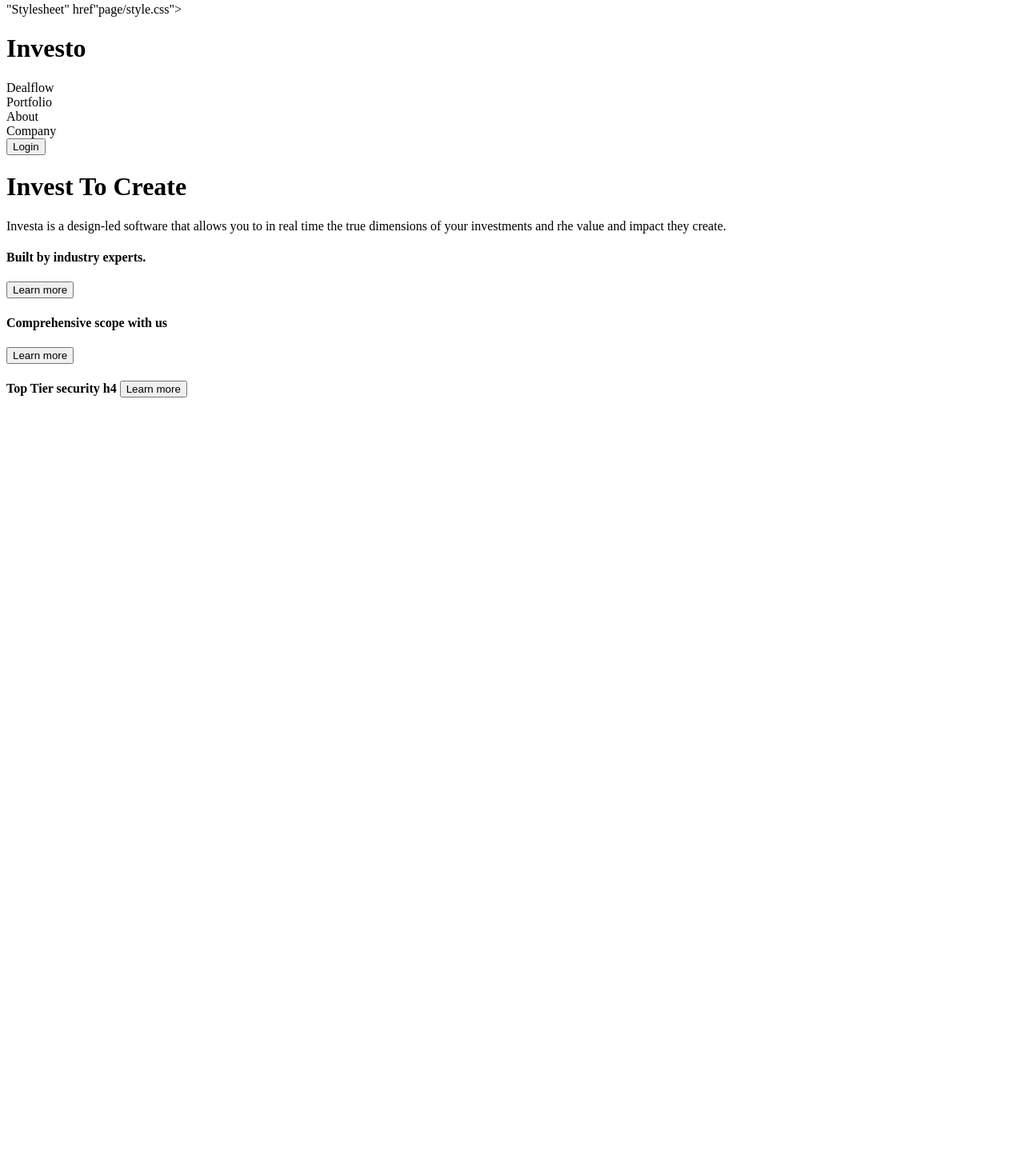
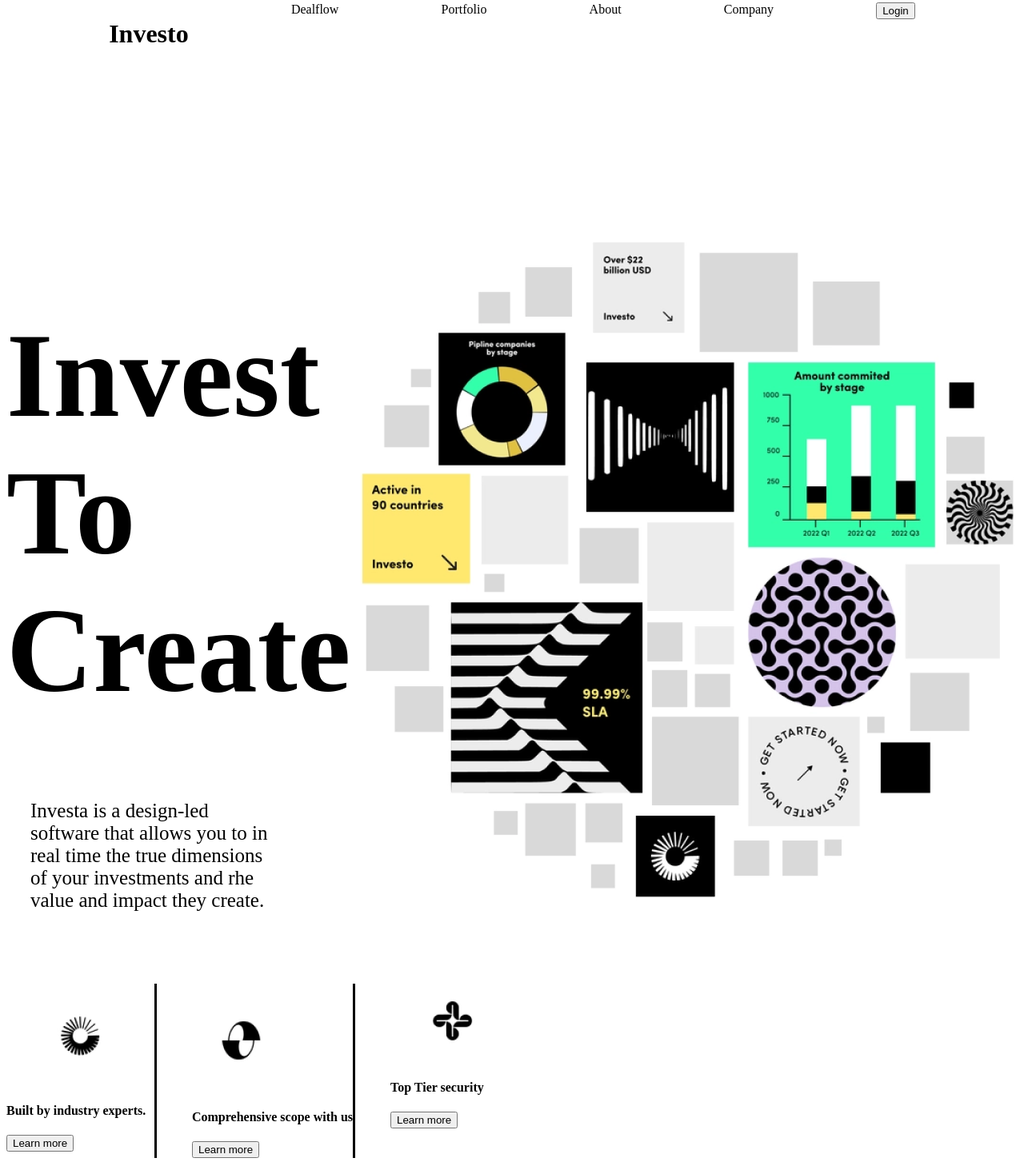
Before and after one commit to Raysmoov/TheFuture, a plain HTML site: page index.html in a window 1280 px wide. Shown: the part 5-1458 px from the top of the page at 80% size. Before the commit the page ends 800 px from the top, so only its background shows below. Drawn offline with Linux system fonts and the light colour scheme.

Commit message:
i coulda did better

```diff
--- a/index.html
+++ b/index.html
@@ -1,16 +1,23 @@
 <!DOCTYPE html>
 <html lang="en">
+
 <head>
   <meta charset="UTF-8">
   <meta http-equiv="X-UA-Compatible" content="IE=edge">
   <meta name="viewport" content="width=device-width, initial-scale=1.0">
-  <rel>"Stylesheet" href"page/style.css"></rel>
+  <link rel="Stylesheet" href="style.css">
   <title>Invest</title>
+</head>
+
+<body>
 
 
   <div class="up">
     <div Class="top1st">
-    <div Class="topitems"> <h1> Investo </h1> </div> </div>
+      <div Class="topitems">
+        <h1> Investo </h1>
+      </div>
+    </div>
     <div Class="topitems">Dealflow </div>
     <div Class="topitems"> Portfolio</div>
     <div Class="topitems"> About</div>
@@ -22,24 +29,36 @@
 
   <div class="MediumGP">
     <div class="MediumPop">
+
       <div class="Son">
         <div class="minisun">
-           <h1>Invest To Create</h1></div>
-        <div class="minimoon"> <p> Investa is a design-led software that allows you to in real time the true dimensions of your investments and rhe value and impact they create.</p>
+          <h1>Invest To Create</h1>
+        </div>
+        <div class="minimoon">
+          <p> Investa is a design-led software that allows you to in real time the true dimensions of your investments
+            and rhe value and impact they create.</p>
         </div>
       </div>
+      <div> <img src="half d investment.png" alt="">
       </div>
-      </head>
+    </div>
 
-       <body>
+
+
     <div class="lower">
-     <div class="Bblock"> <h4> Built by industry experts.</h4>
+      <div class="Bblock">
+        <div><img src="image 1 (2).png" alt=""></div>
+        <h4> Built by industry experts.</h4>
         <button>Learn more</button>
       </div>
       <div class="broad St">
+        <div><img src="image 1 (5).png" alt=""></div>
         <h4>Comprehensive scope with us</h4>
-        <button>Learn more</bottun> </div>
-        <div class= "secuure D"> <h4> Top Tier security </>h4
+        <button>Learn more</bottun>
+      </div>
+      <div class="secuure D">
+<div><img src="image 1 (4).png" alt=""></div>
+        <h4> Top Tier security </h4>
           <button>Learn more</button>
       </div>
     </div>
--- a/style.css
+++ b/style.css
@@ -10,18 +10,21 @@
     width: 50%;
     display:flex;
 }
+.MediumPop{
+  display:flex ;
+}
 .minisun{
   position: bottom-left;
-  font-size:40px;
-  width:30%;
-  border:solid;
-  padding:px;}
+  font-size:75px;
+  width:50%;
+  }
 
 .minimoon{
-  margin-bottom:110px;
-  border:solid;
-  width:30%;
-  height:50%;
+  margin-left: 30px;
+  margin-bottom: 90px;
+  width: 70%;
+
+  font-size: 25px;
 
 }
 
```
Also changed, not shown: half d investment.png (added), image 1 (2).png (added), image 1 (3).png (added), image 1 (4).png (added), image 1 (5).png (added). Lines whose indentation alone changed are shown as unchanged.
